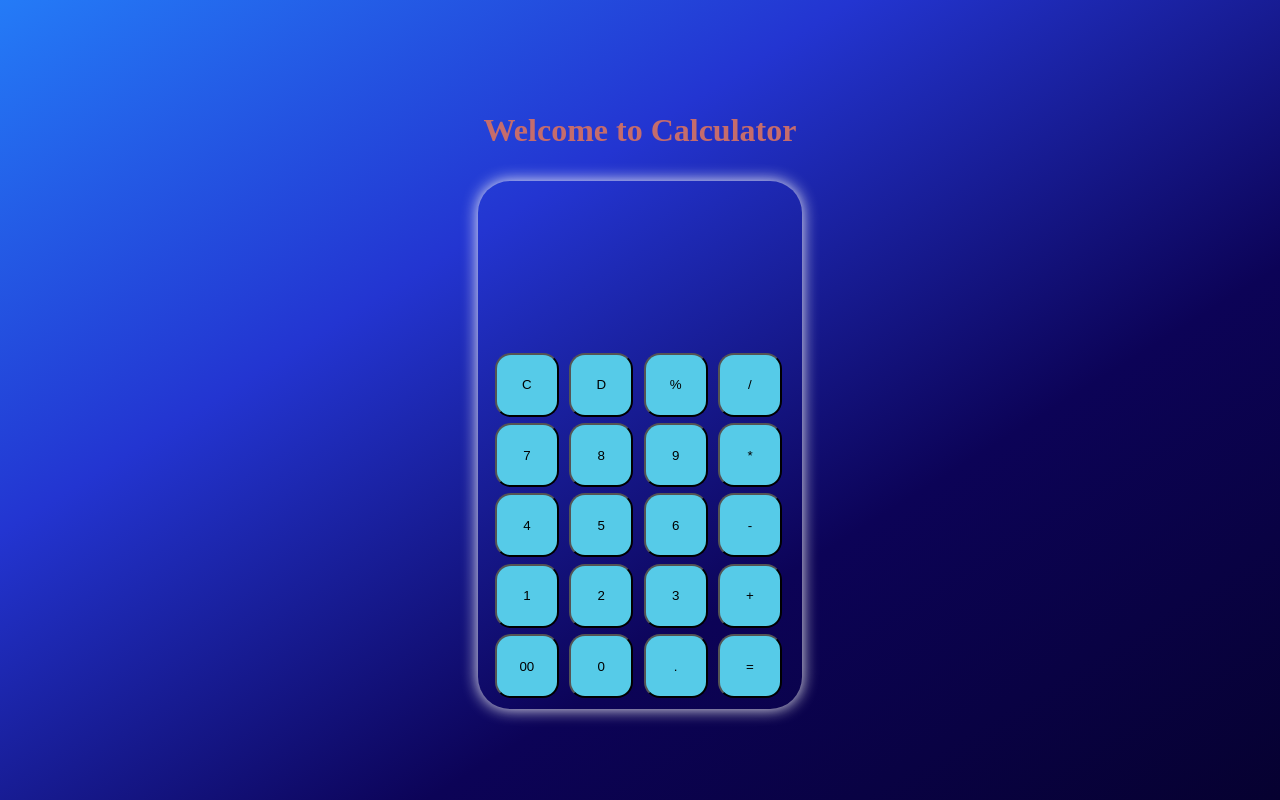
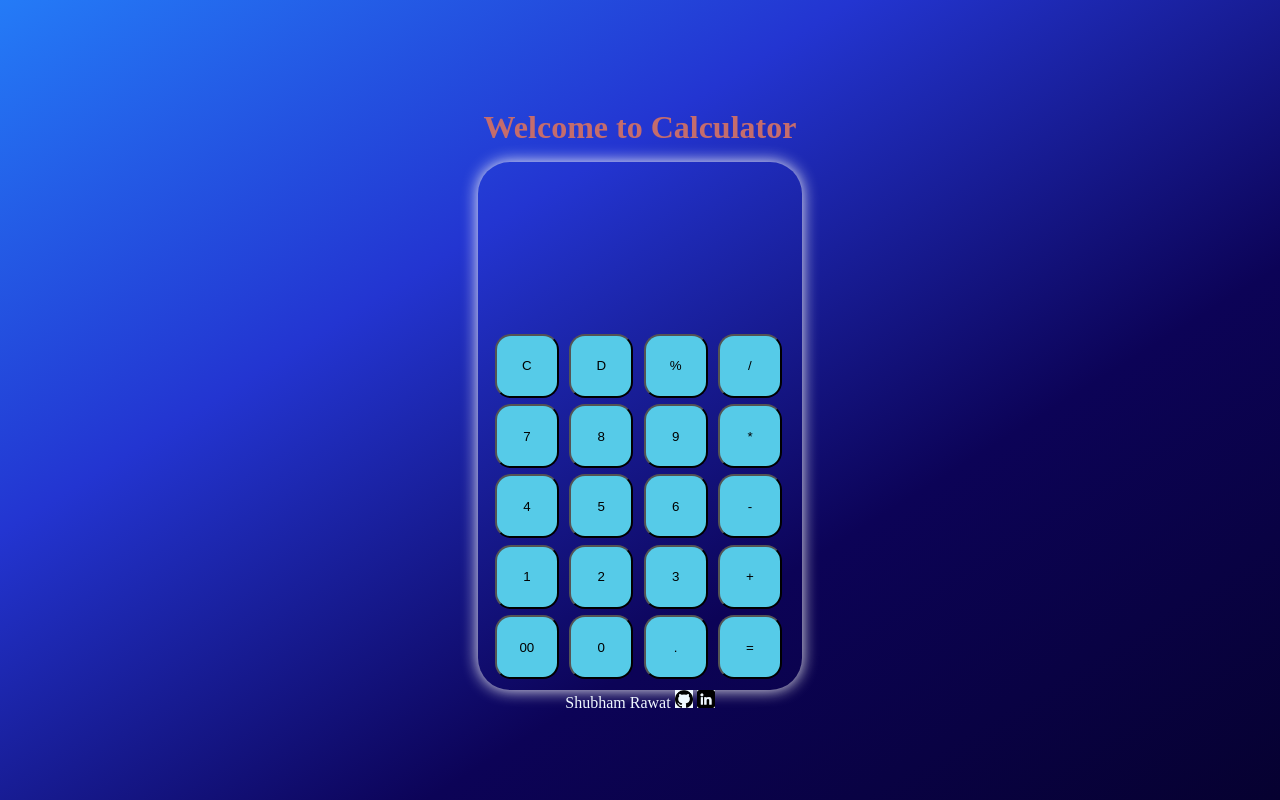
Before and after one commit to Shubhamrawat23/Calculator, a plain HTML site: page index.html in a window 1280 px wide. Drawn offline with Linux system fonts and the light colour scheme.

Commit message:
Add social links

```diff
--- a/index.html
+++ b/index.html
@@ -50,6 +50,11 @@
         </div>
     </div>
 
+    <footer>
+        Shubham Rawat
+        <a href="https://github.com/Shubhamrawat23/Calculator" target="_blank"><img src="/images/github_733609.png" alt="github" id="github"></a>
+        <a href="https://www.linkedin.com/in/shubham-rawat01" target="_blank"><img src="/images/linkedin_3536569.png" alt="linkedin" id="linkedin"></a>
+    </footer>
 
     <script src="./script.js"></script>
 </body>
--- a/style.css
+++ b/style.css
@@ -2,7 +2,7 @@
     height: 100vh;
     padding: 0;
     margin: 0;
-    background: linear-gradient(to bottom right,rgb(36, 123, 247),rgb(35, 53, 209),rgb(12, 3, 87),rgb(6, 1, 48) );
+    background: linear-gradient(to bottom right,rgb(36, 123, 247),rgb(35, 53, 209),rgb(12, 3, 87),rgb(6, 1, 48));
     /* background-color: #031546; */
     display:flex;
     flex-direction: column;
@@ -13,7 +13,7 @@ h1{
     text-align: center;
     color: rgb(197, 108, 108);
     font-size:xx-large;
-    margin-bottom: 2rem;
+    margin-bottom: 1rem;
 }
 
 #mainbox{
@@ -35,16 +35,6 @@ h1{
     margin-bottom: 0;
 }
 
-/* #screen{
-    background-color: aqua;
-    border: black 2px solid;
-    width: 100%;
-    display: flex;
-    flex-direction: column;
-    align-items: center;
-    justify-content: center;
-    overflow: auto;
-} */
 .input{
     height: 50%;
     /* border: red 2px solid; */
@@ -55,9 +45,6 @@ h1{
     color: azure;
     overflow:auto;
 }
-/* .input:focus{
-    box-shadow: 0 0 0.7rem rgb(237, 187, 95)
-} */
 .output{
     /*border: green 2px solid;*/
     width: 100%;
@@ -97,3 +84,16 @@ h1{
 .buttons:active{
     box-shadow: 0 0 0.8rem red;
 }
+
+
+footer{
+    width: 100vw;
+    text-align: center;
+    color: aliceblue;
+}
+
+#github,#linkedin{
+    background-color: aliceblue;
+    width: 18px;
+    height: 18px;
+  }
```
Also changed, not shown: Images/github_733609.png (added), Images/linkedin_3536569.png (added).
